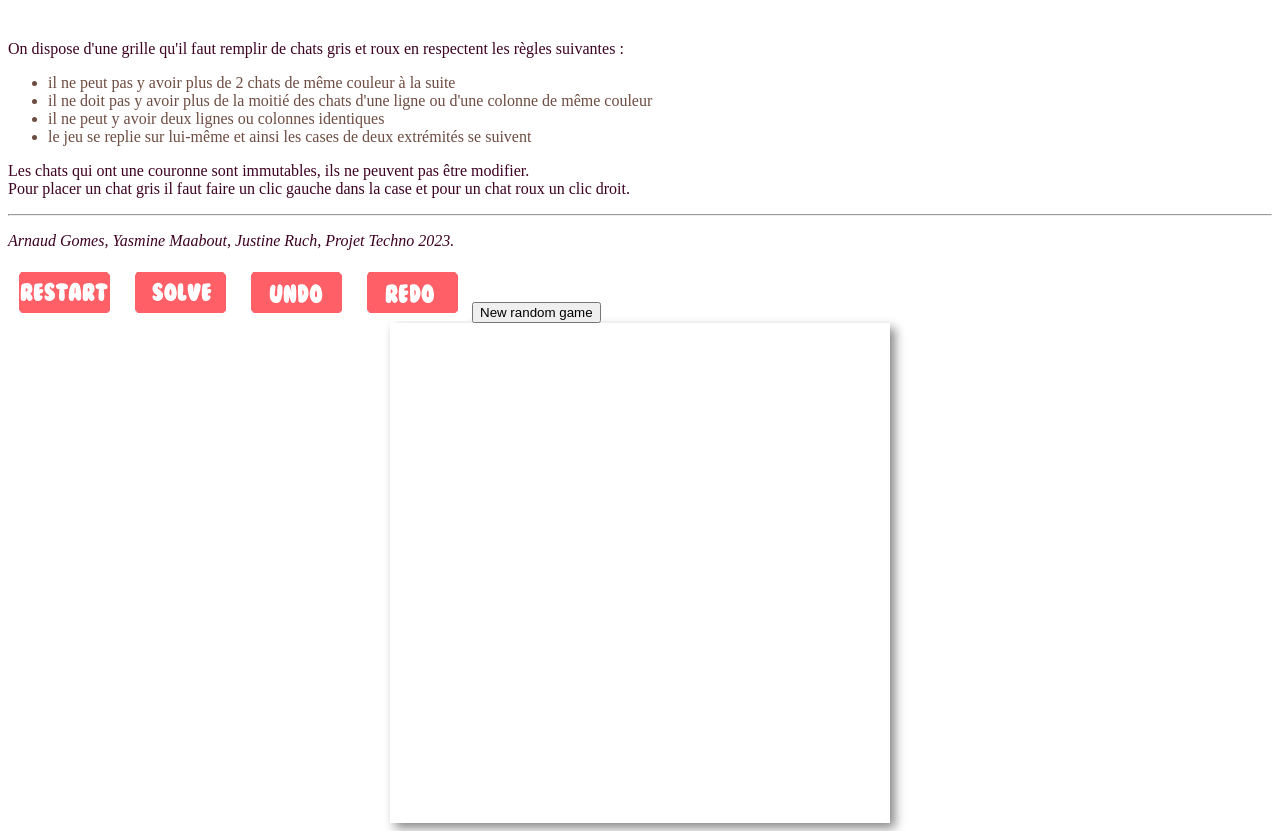
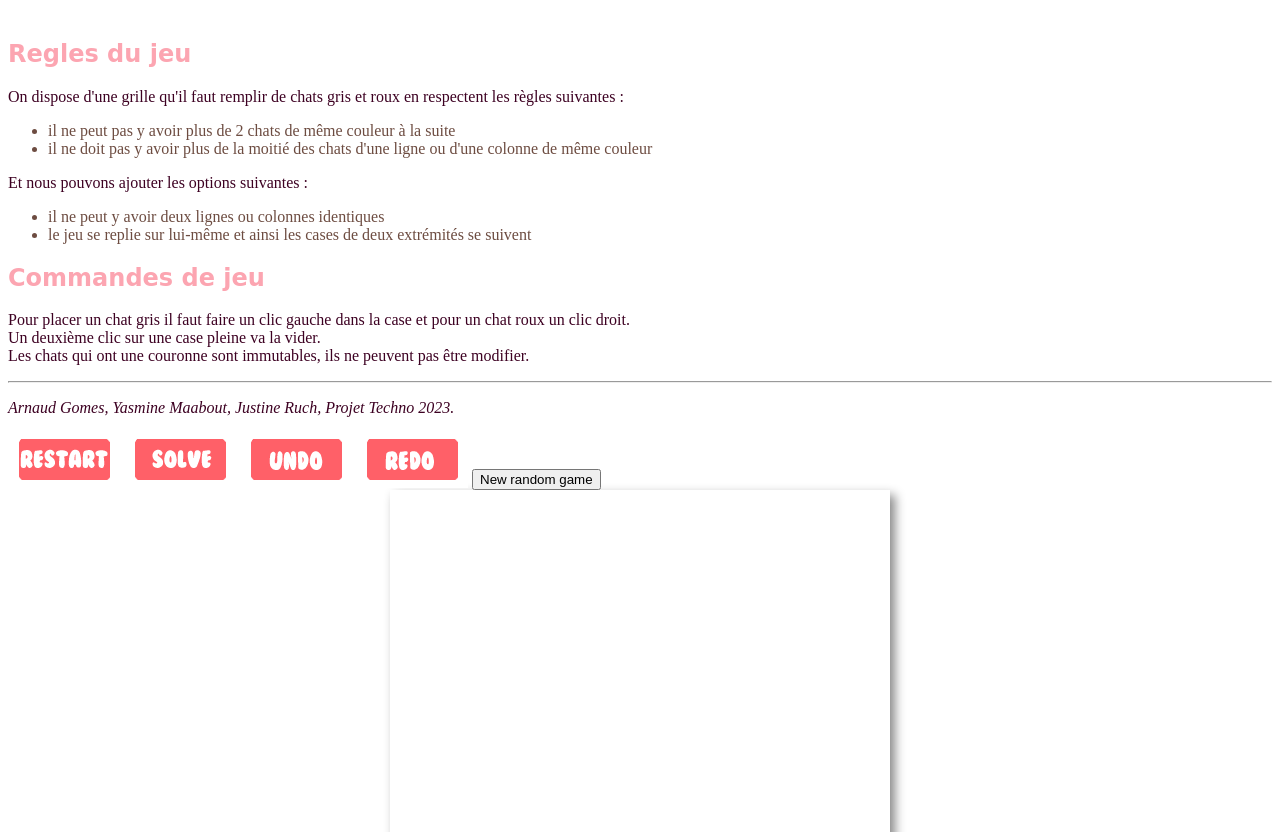
Before and after one commit to Arnaud1404/takuzu, a plain HTML site: page web/game.html in a window 1280 px wide. Shown: the part 120-952 px from the top of the page. Drawn offline with Linux system fonts and the light colour scheme; no server answers; a web font is replaced by a local one.

Commit message:
modifi de la souris sur la grille et les boutons +modis texte

```diff
--- a/web/demo.js
+++ b/web/demo.js
@@ -1,6 +1,6 @@
 Module.onRuntimeInitialized = () => { start(); }
 
-var canvas = document.getElementById("monCanvas");
+var canvas = document.getElementById("grille");
 var g = null
 
 
--- a/web/game.html
+++ b/web/game.html
@@ -13,16 +13,23 @@
     <!-- ********************* html ********************* -->
 
     <h1> Takuzu </h1>
-
+    <h2>Regles du jeu</h2>
         <p>On dispose d'une grille qu'il faut remplir de chats gris et roux en respectent les règles suivantes :<br></p>
     <ul>
         <li>il ne peut pas y avoir plus de 2 chats de même couleur à la suite</li>
         <li>il ne doit pas y avoir plus de la moitié des chats d'une ligne ou d'une colonne de même couleur</li>
+    </ul>
+    <p>Et nous  pouvons ajouter les options suivantes :</p>
+    <ul>
         <li>il ne peut y avoir deux lignes ou colonnes identiques</li>
         <li>le jeu se replie sur lui-même et ainsi les cases de deux extrémités se suivent</li>
     </ul>
-        <p>Les chats qui ont une couronne sont immutables, ils ne peuvent pas être modifier. <br>
-    Pour placer un chat gris il faut faire un clic gauche dans la case et pour un chat roux un clic droit.</p>
+    <h2>Commandes de jeu</h2>
+    <p>
+    Pour placer un chat gris il faut faire un clic gauche dans la case et pour un chat roux un clic droit.<br>
+    Un deuxième clic sur une case pleine va la vider. <br>
+    Les chats qui ont une couronne sont immutables, ils ne peuvent pas être modifier.
+    </p>
 
 
 
@@ -43,7 +50,7 @@
     </div>
 
     <!-- ********************* script ********************* -->
-    <canvas id="monCanvas" width="500" height="500"></canvas>
+    <canvas id="grille" width="500" height="500"></canvas>
     <script src="game.js"></script>
     <script src="demo.js"> </script>
 
--- a/web/mystyle.css
+++ b/web/mystyle.css
@@ -5,6 +5,12 @@ h1 {
     font-family: 'Happy Groovy', cursive;
     font-weight: bold;
     font-size: 4rem;
+}
+
+h2{
+    color: #FCA5B1;
+    font-family: 'Happy Groovy', cursive;
+    font-weight: bold;
 }
 
 body {
@@ -15,14 +21,16 @@ ul li {
     color: #6D4C41;
 }
 
-#monCanvas {
+#grille {
     display: block;
     margin-left: auto;
     margin-right: auto;
+    cursor: pointer;
     box-shadow: 5px 5px 10px #888888;
 }
 
 #restart, #solve, #undo, #redo{
     border:none;
     background-color: white;
+    cursor: pointer;
 }
```
